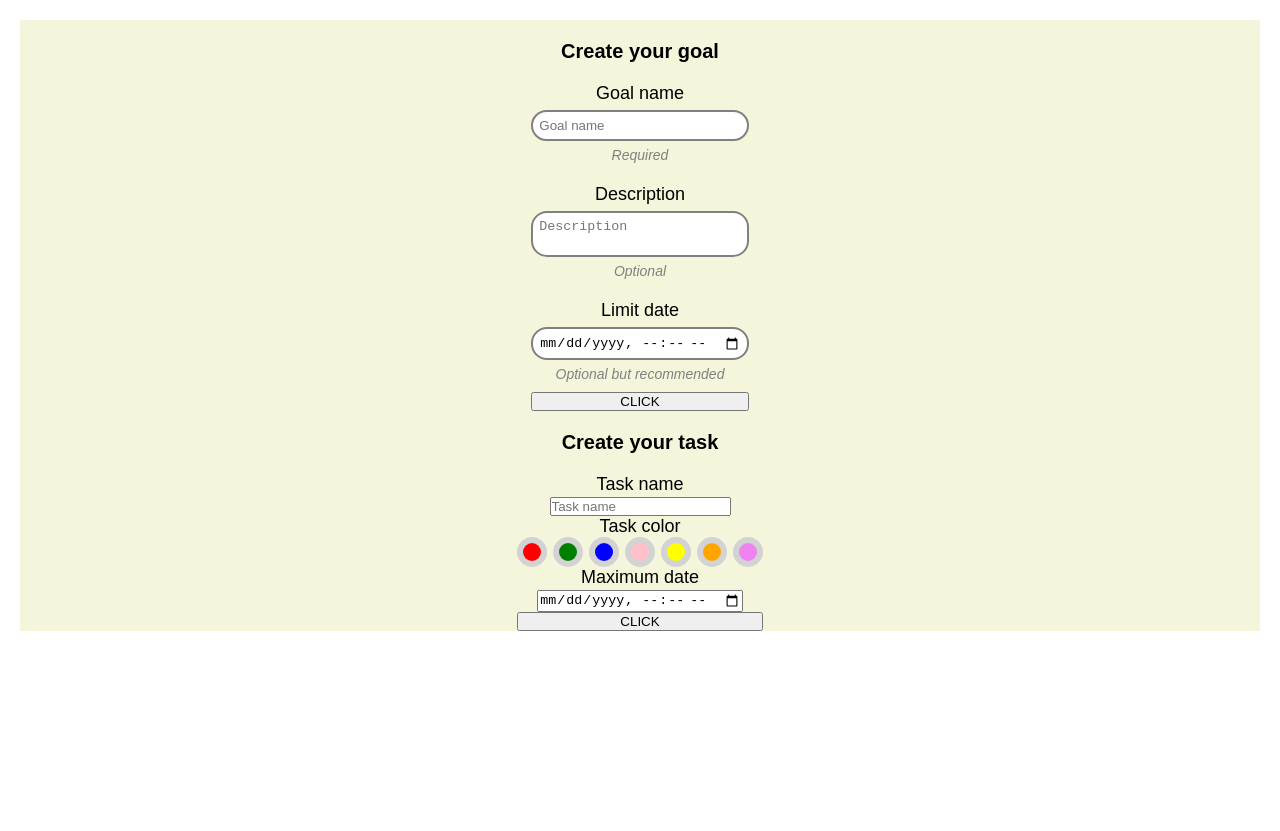
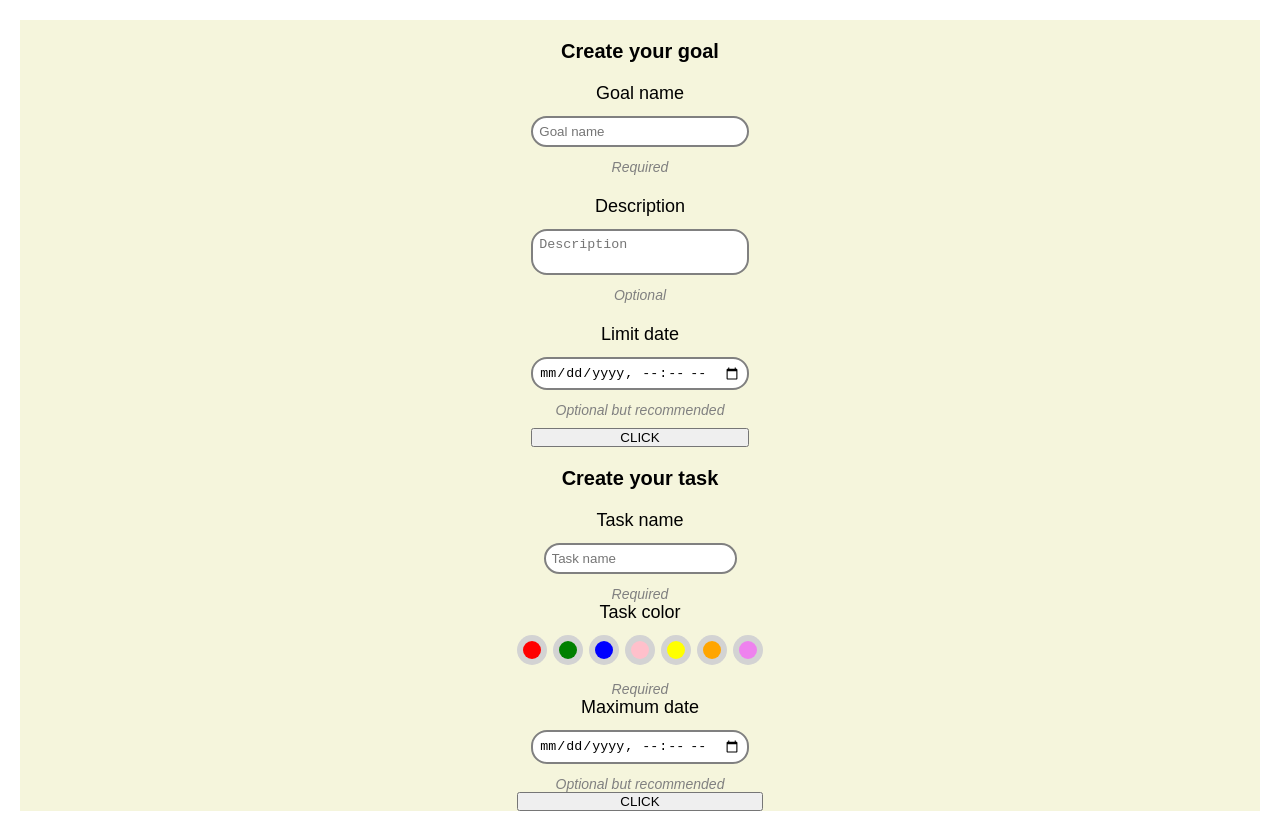
Before and after one commit to VictorCar86/Week-Planner, a React (Vite) app: page /goals/create in a window 1280 px wide. Before the commit the page ends 800 px from the top, so only its background shows below. Built offline with nearby package versions, Linux system fonts and the light colour scheme.

Commit message:
Complete connection for goal and task components

```diff
--- a/src/containers/CreateGoal/index.jsx
+++ b/src/containers/CreateGoal/index.jsx
@@ -1,6 +1,6 @@
 import React, { useRef, useState } from 'react';
+import FormError from '../../components/FormError';
 import './index.scss';
-import FormError from '../../components/FormError';
 
 const CreateGoal = () => {
     const currentDate = new Date().toISOString().slice(0,new Date().toISOString().lastIndexOf(":"));
@@ -58,24 +58,41 @@ const CreateGoal = () => {
         <form className='create-goal-container__form' action='POST' ref={formRef}>
             <label htmlFor='goal_name'>
                 <p>Goal name</p>
-                <input className={`create-goal-container__form__input ${formMistakes.name && 'create-goal-container__form__input--error'}`} type='text' placeholder='Goal name' name='goal_name'/>
-                <p className='create-goal-container__form__tips'>Required</p>
+                <input
+                    className={`create-goal-container__form__input ${formMistakes.name && 'input-error'}`}
+                    placeholder='Goal name'
+                    type='text'
+                    name='goal_name'
+                    id='goal_name'
+                />
+                <p className='input-tip'>Required</p>
             </label>
 
             <br />
 
             <label htmlFor='goal_description'>
                 <p>Description</p>
-                <textarea className={`create-goal-container__form__input ${formMistakes.description && 'create-goal-container__form__input--error'}`} placeholder='Description' name='goal_description'/>
-                <p className='create-goal-container__form__tips'>Optional</p>
+                <textarea
+                    className={`create-goal-container__form__input ${formMistakes.description && 'input-error'}`}
+                    placeholder='Description'
+                    name='goal_description'
+                    id='goal_description'
+                />
+                <p className='input-tip'>Optional</p>
             </label>
 
             <br />
 
             <label htmlFor='goal_limit_date'>
                 <p>Limit date</p>
-                <input className='create-goal-container__form__input' type='datetime-local' name='goal_limit_date' min={currentDate}/>
-                <p className='create-goal-container__form__tips'>Optional but recommended</p>
+                <input
+                    className='create-goal-container__form__input'
+                    type='datetime-local'
+                    id='goal_limit_date'
+                    name='goal_limit_date'
+                    min={currentDate}
+                />
+                <p className='input-tip'>Optional but recommended</p>
             </label>
         </form>
 
--- a/src/containers/CreateGoal/index.scss
+++ b/src/containers/CreateGoal/index.scss
@@ -1,4 +1,5 @@
 @import '../../styles/_variables.scss';
+@import '../../styles/_mixins.scss';
 
 .create-goal-container {
     display: grid;
@@ -16,16 +17,13 @@
 
 .create-goal-container__form {
     display: grid;
+    justify-content: center;
     margin-bottom: 10px;
 
     label { display: contents; }
 
     .create-goal-container__form__input {
-        padding: 6px;
-        margin: 6px 0px;
-        border: 2px solid gray;
-        border-radius: 16px;
-        resize: none;
+        @include generic-input(6px, 12px 0px);
     }
 
     .create-goal-container__form__tips {
@@ -34,7 +32,3 @@
         color: gray;
     }
 }
-
-.create-goal-container__form__input--error {
-    border: 2px solid #f01a1a !important;
-}
--- a/src/containers/CreateTask/index.jsx
+++ b/src/containers/CreateTask/index.jsx
@@ -1,8 +1,11 @@
 import React, { useRef, useState } from 'react';
+import FormError from '../../components/FormError';
 import './index.scss';
 
 const CreateTask = () => {
     const currentDate = new Date().toISOString().slice(0,new Date().toISOString().lastIndexOf(":"));
+
+    const [formMistakes, setFormMistakes] = useState({ name: false, color: false });
 
     const [currentColor, setCurrentColor] = useState('');
     const radioColors = ['red', 'green', 'blue', 'pink', 'yellow', 'orange', 'violet'];
@@ -13,29 +16,21 @@ const CreateTask = () => {
         const formData = new FormData(formRef.current);
 
         const taskPayload = {
+            goalId: 1,
             name: formData.get('task_name'),
-            maxDate: formData.get('maximum_date'),
+            maximumDate: formData.get('maximum_date'),
             color: currentColor,
         };
+        // console.log("🚀 ~ file: index.jsx:23 ~ postTask ~ taskPayload:", taskPayload)
 
-        console.log(taskPayload)
+        const colorExist = taskPayload.color !== '';
+        const nameExist = taskPayload.name !== '';
 
-        // if (taskPayload.name === '') {
-        //     setFormMistakes(prev => ({ ...prev, name: true }));
-        // }
-        // else {
-        //     setFormMistakes(prev => ({ ...prev, name: false }));
-        // }
+        setFormMistakes({ color: !colorExist, name: !nameExist });
 
-        // if (taskPayload.description.length >= 1 && taskPayload.description.length < 20) {
-        //     setFormMistakes(prev => ({ ...prev, description: true }));
-        // }
-        // else {
-        //     setFormMistakes(prev => ({ ...prev, description: false }));
-        // }
-
-
+        if (!colorExist || !nameExist) {
             return;
+        }
 
         const fetchOptions = {
             method: 'POST',
@@ -53,22 +48,30 @@ const CreateTask = () => {
 
     return (
         <section className='create-task-container'>
-            <p className='create-task-cocntainer__title'>Create your task</p>
+            <p className='create-task-container__title'>Create your task</p>
 
             <form className='create-task-container__form' action='POST' ref={formRef}>
-                <label htmlFor='goal_name'>
+                <label htmlFor='task_name'>
                     <p>Task name</p>
-                    <input type='text' placeholder='Task name' name='task_name'/>
+                    <input
+                        className={`create-task-container__form__generic-input ${formMistakes.name && 'input-error'}`}
+                        type='text'
+                        placeholder='Task name'
+                        name='task_name'
+                        id='task_name'
+                    />
+                    <p className='input-tip'>Required</p>
                 </label>
 
+                <div className='create-task-container__form__colors-container'>
                     <p>Task color</p>
 
-                <div className='create-task-container__form__labels-container'>
+                    <ul className={`labels-container ${formMistakes.color && 'radio-error'}`}>
                         {radioColors.map((color, index) => (
+                            <li key={index}>
                                 <label
                                     className='labels-container__radio-labels'
                                     htmlFor={`task_color_${color}`}
-                            key={index}
                                 >
                                     <span className={`labels-container__radio-labels__radio-color ${currentColor === color && 'radio-selected'}`}>
                                         <span style={{backgroundColor: color}}>{/*Inside color*/}</span>
@@ -82,18 +85,33 @@ const CreateTask = () => {
                                         type='radio'
                                     />
                                 </label>
+                            </li>
                         ))}
+                    </ul>
+
+                    <p className='input-tip'>Required</p>
                 </div>
 
-                <label htmlFor='goal_name'>
+                <label htmlFor='task_max-date'>
                     <p>Maximum date</p>
                     <input
+                        className='create-task-container__form__generic-input'
                         type='datetime-local'
                         name='maximum_date'
                         min={currentDate}
+                        id='task_max-date'
                     />
+                    <p className='input-tip'>Optional but recommended</p>
                 </label>
             </form>
+
+            {formMistakes.name && (
+                <FormError text='Please introduce a name for your task' />
+            )}
+
+            {formMistakes.color && (
+                <FormError text='Please select a color for your task' />
+            )}
 
             <button type='submit' onClick={postTask}>CLICK</button>
         </section>
--- a/src/containers/CreateTask/index.scss
+++ b/src/containers/CreateTask/index.scss
@@ -1,4 +1,5 @@
 @import '../../styles/_variables.scss';
+@import '../../styles/_mixins.scss';
 
 .create-task-container {
     display: grid;
@@ -7,20 +8,35 @@
     background-color: $bg-color;
 }
 
-.create-task-cocntainer__title {
+.create-task-container__title {
     margin: 20px 0px;
     text-align: center;
     font-size: 2rem;
     font-weight: 700;
 }
 
-.create-task-container__form__labels-container {
-    display: flex;
-    gap: 6px;
+.create-task-container__form {
+    display: grid;
+    justify-content: center;
+
+    .labels-container {
+        display: flex;
+        gap: 6px;
+        height: min-content;
+        width: min-content;
+        padding-bottom: 4px;
+        margin: 12px 0px;
+        list-style: none;
+    }
+}
+
+.create-task-container__form__generic-input {
+    @include generic-input(6px, 12px 0px);
 }
 
 .labels-container__radio-labels {
     position: relative;
+
 
     .labels-container__radio-labels__radio-color {
         display: grid;
@@ -50,3 +66,7 @@
 .radio-selected {
     border: 2px solid dodgerblue !important;
 }
+
+.radio-error {
+    box-shadow: 0px 4px 2px -2px red;
+}
--- /dev/null
+++ b/src/styles/_mixins.scss
@@ -0,0 +1,17 @@
+@mixin generic-input($pad, $margin){
+    padding: $pad;
+    margin: $margin;
+    border: 2px solid gray;
+    border-radius: 16px;
+    resize: none;
+}
+
+.input-error {
+    border: 2px solid #f01a1a !important;
+}
+
+.input-tip {
+    font-size: 1.4rem;
+    font-style: italic;
+    color: gray;
+}
```
Lines whose indentation alone changed are shown as unchanged.
